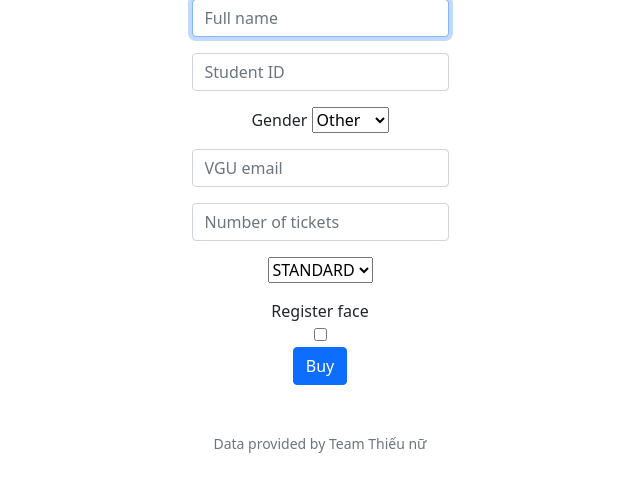
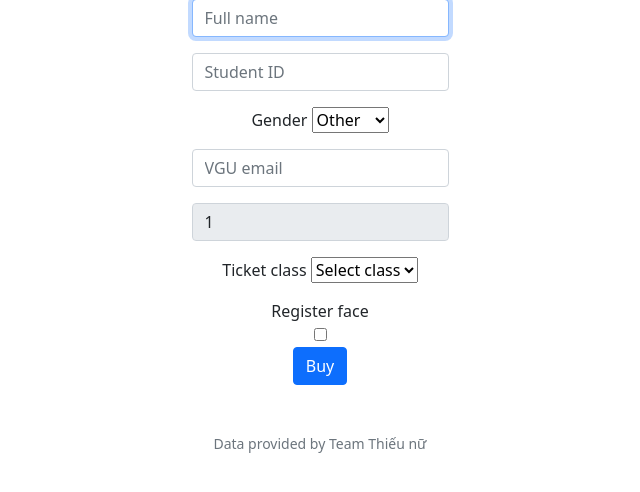
Before and after one commit to fuisl/checkin, a Flask app: page / in a window 1280 px wide. Shown: the part 131-623 px from the top of the page, without its empty margins (320-960 px from the left). Run offline with Flask 3, Linux system fonts and the light colour scheme; some libraries are stand-ins or nearby versions.

Commit message:
create styles.css: to comply with flask; edit home.html: add javascript function to disable/enable the ticket_num input conditionally, app.py: add perimeter check

```diff
--- a/web/app.py
+++ b/web/app.py
@@ -36,11 +36,48 @@ def after_request(response):
 def index():
 
     genders = ["Male", "Female", "Other"]
-    types = ["STANDARD", "VIP"]
+    ticket_class = ["STANDARD", "VIP"]
 
     # Branching on method
     if request.method == "POST":
 
+        # Check the perimeter
+        # Check full name
+        if not request.form.get("full_name"):
+            return apology("Must provide full name", 400)
+
+        # Check student ID
+        if not request.form.get("student_id"):
+            return apology("Must provide student ID", 400)
+
+        if len(request.form.get("student_id")) != 8:
+            return apology("Unvalid student ID", 400)
+
+        # Check gender
+        if not request.form.get("gender"):
+            return apology("Must select gender")
+
+        if request.form.get("gender") not in genders:
+            return apology("Unvalid gender", 400)
+
+        # Check email
+        if not request.form.get("email"):
+            return apology("Must provide email")
+
+
+
+        # Check ticket class
+        if not request.form.get("ticket_class"):
+            return apology("Must select ticket class")
+
+        if request.form.get("ticket_class") not in ticket_class:
+            return apology("Unvalid ticket class", 400)
+
+        # Check ticket num
+        if not request.form.get("ticket_num"):
+            return apology("Must provide the number of tickets", 400)
+
+        # Redirect
         if request.form.get("face") == "yes":
             return redirect("/camera")
 
--- /dev/null
+++ b/web/static/styles.css
@@ -0,0 +1,23 @@
+/* Size for brand */
+nav .navbar-brand
+{
+    font-size: xx-large;
+}
+
+/* Colors for brand */
+nav .navbar-brand .blue
+{
+    color: #537fbe;
+}
+nav .navbar-brand .red
+{
+    color: #ea433b;
+}
+nav .navbar-brand .yellow
+{
+    color: #f5b82e;
+}
+nav .navbar-brand .green
+{
+    color: #2e944b;
+}
--- a/web/templates/home.html
+++ b/web/templates/home.html
@@ -9,6 +9,23 @@
 {% endblock %}
 
 {% block content %}
+
+    <script>
+        function EnableDisable(face) {
+                //Reference the Button.
+                var ticket_num = document.getElementById("ticket_num");
+
+                //Verify the TextBox value.
+                if (face.value.trim() == "yes") {
+                    //Enable the TextBox when TextBox has value.
+                    ticket_num.disabled = true;
+                } else {
+                    //Disable the TextBox when TextBox is empty.
+                    ticket_num.disabled = false;
+                }
+            };
+    </script>
+
     <form action="/buy" method="post">
         <div class="mb-3">
             <input autocomplete="off" autofocus class="form-control mx-auto w-auto" name="full_name" placeholder="Full name" type="text">
@@ -28,17 +45,19 @@
             <input autocomplete="off" autofocus class="form-control mx-auto w-auto" name="email" placeholder="VGU email" type="text">
         </div>
         <div class="mb-3">
-            <input autocomplete="off" autofocus class="form-control mx-auto w-auto" name="ticket_num" placeholder="Number of tickets" type="number">
+            <input autocomplete="off" autofocus class="form-control mx-auto w-auto" name="ticket_num" id="ticket_num" placeholder="Number of tickets" type="number" value="1" disabled>
         </div>
         <div class="mb-3">
+            <label for="ticket_class">Ticket class</label>
             <select name="ticket_class">
+                <option selected disabled>Select class</option>
                 <option value="STANDARD">STANDARD</option>
                 <option value="VIP">VIP</option>
             </select>
         </div>
         <div>
             <label for="face">Register face</label><br>
-            <input type="checkbox" name="face" value="yes">
+            <input type="checkbox" name="face" id="face" value="yes">
         </div>
         <button class="btn btn-primary" type="submit">Buy</button>
     </form>
```
